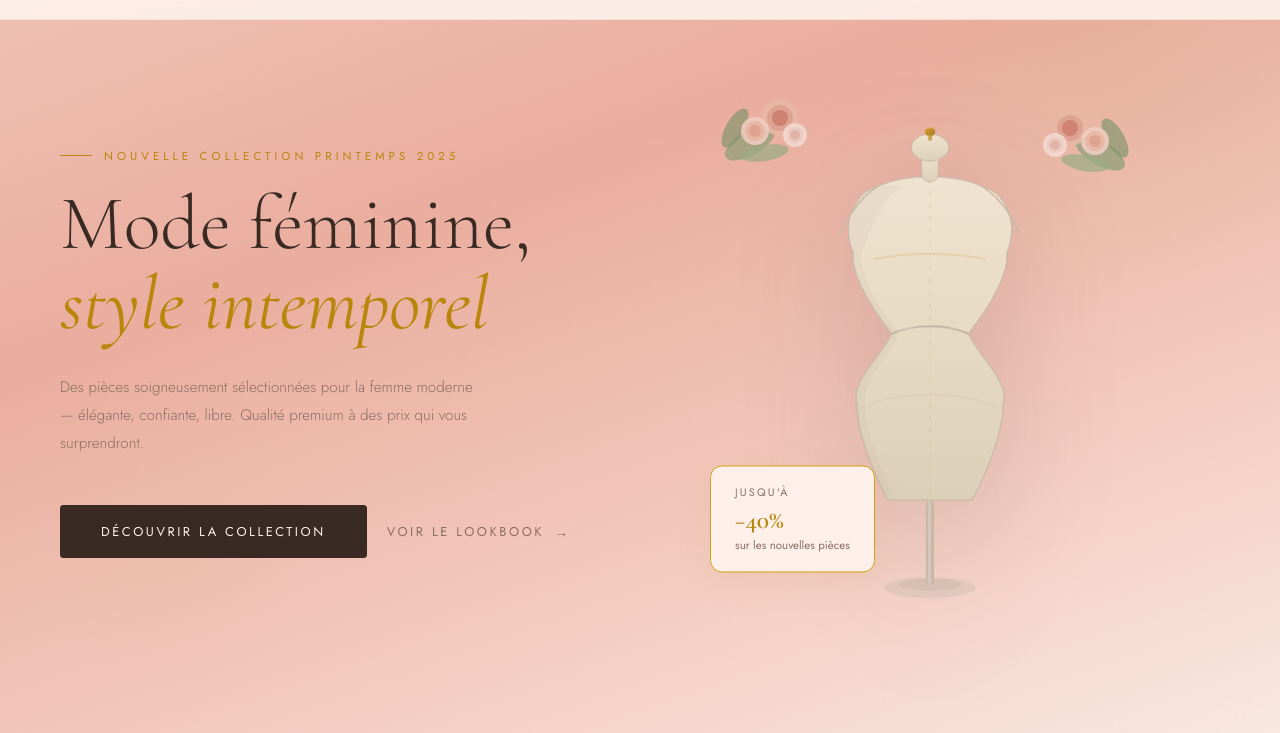
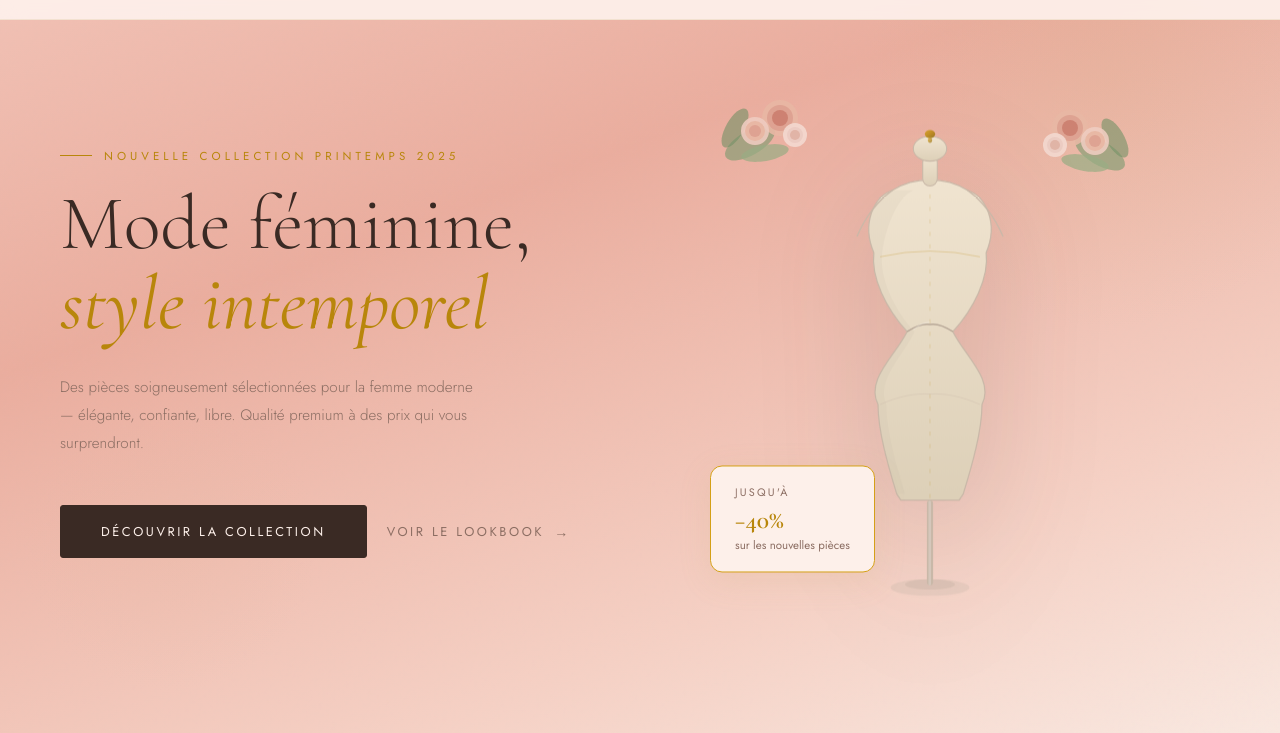
Before and after one commit to lumapley/naj-elle, a website built with Vite: page index.html in a window 1280 px wide. Shown: the part 67-800 px from the top of the page. Built offline with nearby package versions, Linux system fonts and the light colour scheme; some packages are replaced by stand-ins of ours; no server answers; the database is empty.

Commit message:
Mannequin hero : silhouette plus élancée et féminine

```diff
--- a/index.html
+++ b/index.html
@@ -189,7 +189,7 @@
         </g>
       </svg>
 
-      <!-- Mannequin SVG — silhouette féminine cintrée -->
+      <!-- Mannequin SVG — silhouette féminine élancée -->
       <svg class="hero-mannequin-svg" viewBox="0 0 240 500" fill="none">
         <defs>
           <linearGradient id="mannGold" x1="0" y1="0" x2="1" y2="1">
@@ -204,89 +204,89 @@
         </defs>
 
         <!-- Base chromée -->
-        <ellipse cx="120" cy="476" rx="44" ry="10" fill="#C9B8A8" opacity=".35"/>
-        <ellipse cx="120" cy="473" rx="30" ry="6"  fill="#B8A898" opacity=".28"/>
+        <ellipse cx="120" cy="476" rx="38" ry="8" fill="#C9B8A8" opacity=".32"/>
+        <ellipse cx="120" cy="473" rx="24" ry="5" fill="#B8A898" opacity=".25"/>
 
         <!-- Tige -->
-        <rect x="116" y="392" width="8" height="82" rx="4" fill="#C9B8A8"/>
-        <rect x="118" y="392" width="3" height="82" rx="1.5" fill="rgba(255,255,255,.22)"/>
+        <rect x="117" y="392" width="6" height="82" rx="3" fill="#C9B8A8"/>
+        <rect x="118.5" y="392" width="2.5" height="82" rx="1.5" fill="rgba(255,255,255,.22)"/>
 
         <!--
-          CORPS — proportions mannequin de couture féminin
-          Épaules  : x 70–170  (larg. 100)
-          Buste    : x 46–194  (larg. 148) ← le plus large
-          Taille   : x 83–157  (larg.  74) ← très cintrée
-          Hanches  : x 50–190  (larg. 140)
-          Bas      : x 76–164  (larg.  88)
+          CORPS — proportions haute couture très élancées
+          Épaules  : x 84–156  (larg.  72)
+          Buste    : x 66–174  (larg. 108) ← poitrine
+          Taille   : x 98–142  (larg.  44) ← très cintrée
+          Hanches  : x 70–170  (larg. 100)
+          Bas      : x 88–152  (larg.  64)
         -->
         <path d="
-          M 70 90
-          C 48 96, 34 124, 46 154
-          C 44 178, 66 210, 83 232
-          C 72 256, 42 278, 50 302
-          C 50 328, 64 360, 76 386
-          L 80 392
-          L 160 392
-          L 164 386
-          C 176 360, 190 328, 190 302
-          C 198 278, 168 256, 157 232
-          C 174 210, 196 178, 194 154
-          C 206 124, 192 96, 170 90
-          C 156 84, 138 81, 120 81
-          C 102 81, 84 84, 70 90
+          M 84 94
+          C 66 100, 54 126, 66 154
+          C 63 178, 78 208, 98 230
+          C 86 254, 58 276, 70 300
+          C 70 326, 80 360, 88 386
+          L 92 392
+          L 148 392
+          L 152 386
+          C 160 360, 170 326, 170 300
+          C 182 276, 154 254, 142 230
+          C 162 208, 177 178, 174 154
+          C 186 126, 174 100, 156 94
+          C 145 87, 133 84, 120 84
+          C 107 84, 95 87, 84 94
           Z
         " fill="url(#mannBody)" stroke="#C9B8A8" stroke-width="1.2"/>
 
         <!-- Ombre latérale gauche (volume) -->
         <path d="
-          M 70 90
-          C 48 96, 34 124, 46 154
-          C 44 178, 66 210, 83 232
-          C 72 256, 42 278, 50 302
-          C 50 328, 64 360, 76 386
-          L 84 386
-          C 72 360, 58 328, 58 302
-          C 52 278, 80 256, 90 232
-          C 73 210, 52 178, 54 154
-          C 66 124, 78 96, 96 90
+          M 84 94
+          C 66 100, 54 126, 66 154
+          C 63 178, 78 208, 98 230
+          C 86 254, 58 276, 70 300
+          C 70 326, 80 360, 88 386
+          L 96 386
+          C 88 360, 78 326, 78 300
+          C 68 276, 94 254, 105 230
+          C 85 208, 71 178, 74 154
+          C 78 126, 90 100, 104 94
           Z
-        " fill="#C9B8A8" opacity=".18"/>
+        " fill="#C9B8A8" opacity=".16"/>
 
         <!-- Couture centrale dorée -->
-        <line x1="120" y1="83" x2="120" y2="392"
-              stroke="#B8860B" stroke-width=".7" stroke-dasharray="4,8" opacity=".32"/>
+        <line x1="120" y1="86" x2="120" y2="392"
+              stroke="#B8860B" stroke-width=".6" stroke-dasharray="4,8" opacity=".30"/>
 
         <!-- Ligne de buste -->
-        <path d="M 66 160 Q 120 150 174 160"
-              stroke="#B8860B" stroke-width=".8" fill="none" opacity=".38"/>
+        <path d="M 72 158 Q 120 147 168 158"
+              stroke="#B8860B" stroke-width=".7" fill="none" opacity=".36"/>
 
         <!-- Ligne de taille (seam) -->
-        <path d="M 83 232 C 98 226, 109 224, 120 225 C 131 224, 142 226, 157 232"
-              stroke="#B8A898" stroke-width="1.5" fill="none"/>
-        <path d="M 90 230 C 102 224, 112 223, 120 223"
+        <path d="M 98 230 C 107 224, 114 222, 120 223 C 126 222, 133 224, 142 230"
+              stroke="#B8A898" stroke-width="1.4" fill="none"/>
+        <path d="M 104 228 C 111 222, 116 221, 120 221"
               stroke="rgba(255,255,255,.28)" stroke-width="1" fill="none"/>
 
         <!-- Ligne de hanches -->
-        <path d="M 56 302 C 78 293, 100 290, 120 291 C 140 290, 162 293, 184 302"
-              stroke="#C9B8A8" stroke-width=".8" fill="none" opacity=".5"/>
+        <path d="M 72 300 C 90 292, 106 289, 120 290 C 134 289, 150 292, 168 300"
+              stroke="#C9B8A8" stroke-width=".7" fill="none" opacity=".48"/>
 
         <!-- Cou élancé -->
-        <rect x="112" y="58" width="16" height="28" rx="8"
+        <rect x="113" y="60" width="14" height="30" rx="7"
               fill="url(#mannBody)" stroke="#C9B8A8" stroke-width="1"/>
 
         <!-- Tête ovale -->
-        <ellipse cx="120" cy="53" rx="18" ry="13"
+        <ellipse cx="120" cy="54" rx="16" ry="12"
                  fill="url(#mannBody)" stroke="#C9B8A8" stroke-width="1"/>
 
         <!-- Lignes d'épaules décoratives -->
-        <path d="M 70 90 Q 46 106, 34 136"
-              stroke="#C9B8A8" stroke-width="1.5" fill="none" stroke-linecap="round"/>
-        <path d="M 170 90 Q 194 106, 206 136"
-              stroke="#C9B8A8" stroke-width="1.5" fill="none" stroke-linecap="round"/>
+        <path d="M 84 94 Q 62 110, 50 138"
+              stroke="#C9B8A8" stroke-width="1.3" fill="none" stroke-linecap="round"/>
+        <path d="M 156 94 Q 178 110, 190 138"
+              stroke="#C9B8A8" stroke-width="1.3" fill="none" stroke-linecap="round"/>
 
         <!-- Ornement doré sommet -->
-        <ellipse cx="120" cy="38" rx="5" ry="4" fill="url(#mannGold)" opacity=".82"/>
-        <rect x="118" y="41.5" width="4" height="5" rx="2" fill="url(#mannGold)" opacity=".65"/>
+        <ellipse cx="120" cy="40" rx="5" ry="4" fill="url(#mannGold)" opacity=".82"/>
+        <rect x="118" y="43.5" width="4" height="5" rx="2" fill="url(#mannGold)" opacity=".65"/>
       </svg>
 
       <!-- Badge flottant -->
```
